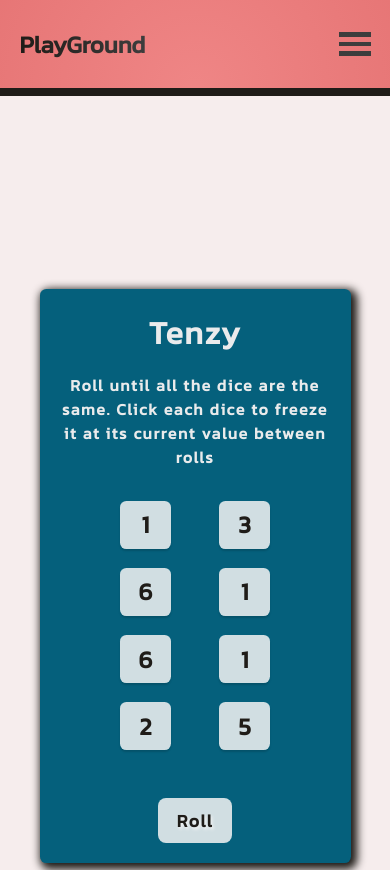
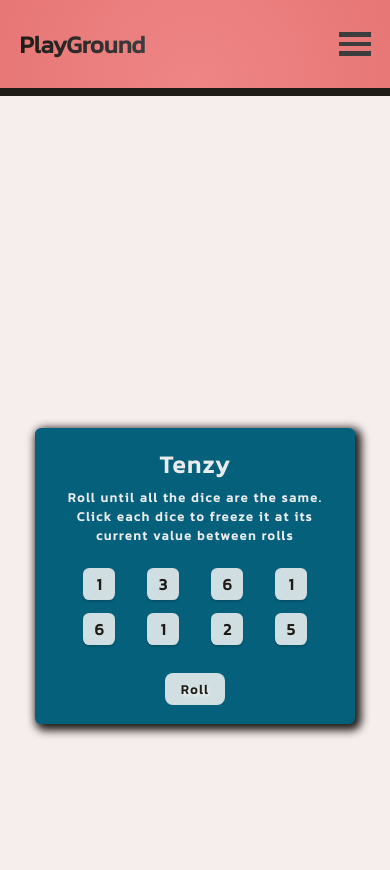
Before and after one commit to diuere/playground.github.io, a React (Create React App) app: page /tenzyGame in a window 390 px wide. Shown: the top 870 px of the page. Built offline with nearby package versions, Linux system fonts and the light colour scheme.

Commit message:
tenzy game responsive design changed
* new css variables for responsive design created;
* variables applied on all required elements;
* tenzy reponsive design applied successfully.

```diff
--- a/src/index.css
+++ b/src/index.css
@@ -2,6 +2,10 @@
 :root {
   --hero-fontSize: 2.5rem;
   --hero-main-gap: 1.5rem;
+  --tenzy-fontSize: 1rem;
+  --tenzy-wrapperWidth: 20rem;
+  --tenzy-wrapperHeight: 20rem;
+  --tenzy-main-gap: .8rem;
   --toe-fontSize: 1.5rem;
   --toe-grid-size: 4rem;
   --quiz-fontSize: 2rem;
@@ -19,6 +23,10 @@
   :root {
     --hero-fontSize: 2rem;
     --hero-main-gap: 1rem;
+    --tenzy-fontSize: .75rem;
+    --tenzy-wrapperWidth: 15rem;
+    --tenzy-wrapperHeight: 15rem;
+    --tenzy-main-gap: .6rem;
     --toe-fontSize: 1.25rem;
     --toe-grid-size: 3rem;
     --mm-fontSize: .8rem;
@@ -35,6 +43,10 @@
   :root {
     --hero-fontSize: 3rem;
     --hero-main-gap: 1.75rem;
+    --tenzy-fontSize: 1.25rem;
+    --tenzy-wrapperWidth: 25rem;
+    --tenzy-wrapperHeight: 25rem;
+    --tenzy-main-gap: 1rem;
     --toe-fontSize: 2rem;
     --toe-grid-size: 6rem;
     --quiz-fontSize: 2.5rem;
@@ -53,6 +65,10 @@
   :root {
     --hero-fontSize: 3.25rem;
     --hero-main-gap: 2rem;
+    --tenzy-fontSize: 1.5rem;
+    --tenzy-wrapperWidth: 30rem;
+    --tenzy-wrapperHeight: 30rem;
+    --tenzy-main-gap: 1.25rem;
     --toe-fontSize: 2.5rem;
     --toe-grid-size: 8rem;
     --quiz-fontSize: 3rem;
@@ -659,7 +675,6 @@ main {
   display: flex;
   justify-content: center;
   align-items: center;
-  padding: 20px;
 }
 
 .tenzy-body {
@@ -669,7 +684,7 @@ main {
   padding: 1.2rem;
   border-radius: 0.4rem;
   background-color: rgb(5, 96, 124);
-  max-width: 30rem;
+  max-width: var(--tenzy-wrapperWidth);
   box-shadow: 0.2rem 0.2rem 0.5rem 0.2rem #1F1C18;
   -webkit-animation: pop-up 0.3s linear forwards;
           animation: pop-up 0.3s linear forwards;
@@ -677,19 +692,19 @@ main {
 .tenzy-body .game-info {
   align-self: center;
   border-radius: 1.2rem;
-  width: 2rem;
-  height: 2rem;
+  width: calc(var(--tenzy-wrapperWidth) * 0.08);
+  height: calc(var(--tenzy-wrapperHeight) * 0.08);
   cursor: pointer;
 }
 
 /* dice content */
 .dice-wrapper {
   display: grid;
-  grid-template-columns: repeat(auto-fit, minmax(0.5rem, 5rem));
-  grid-gap: 1.2rem;
+  grid-template-columns: repeat(auto-fit, minmax(calc(var(--tenzy-main-gap) * 0.5), calc(var(--tenzy-main-gap) * 4)));
+  grid-gap: calc(var(--tenzy-main-gap));
   justify-content: center;
   justify-items: center;
-  margin: 2rem 0 3rem 0;
+  margin: calc(var(--tenzy-main-gap) * 1.75) 0 calc(var(--tenzy-main-gap) * 2.25) 0;
   width: 100%;
 }
 
@@ -699,11 +714,11 @@ main {
   align-items: center;
   border-radius: 0.4rem;
   background-color: rgba(245, 245, 245, 0.85);
-  width: 3.2rem;
-  height: 3rem;
+  width: calc(var(--tenzy-wrapperWidth) * 0.1);
+  height: calc(var(--tenzy-wrapperHeight) * 0.1);
   box-shadow: 0px 2px 2px rgba(0, 0, 0, 0.15);
   color: #1F1C18;
-  font-size: 1.5rem;
+  font-size: var(--tenzy-fontSize);
   font-weight: 700;
   cursor: pointer;
 }
@@ -714,27 +729,29 @@ main {
 }
 
 .tenzy-title {
+  font-size: calc(var(--tenzy-fontSize) * 1.5);
   color: #eaebec;
   letter-spacing: 0.1rem;
 }
 
 .tenzy-p {
-  margin: 1rem 0 0;
+  margin: calc(var(--tenzy-main-gap) * 0.5) 0 0;
+  text-align: center;
+  font-size: calc(var(--tenzy-fontSize) * 0.8);
+  font-weight: 600;
   color: #eaebec;
-  text-align: center;
-  font-weight: 600;
   letter-spacing: 0.1rem;
 }
 
 .tenzy-btn {
-  padding: 0.6rem 1.2rem;
+  padding: calc(var(--tenzy-main-gap) * 0.5) calc(var(--tenzy-main-gap) * 1.2);
   border: 0;
   border-radius: 0.5rem;
   background-color: rgba(245, 245, 245, 0.85);
-  color: #1F1C18;
   font-weight: 600;
   text-shadow: 0.1rem 0.1rem 0.2rem rgb(245, 245, 245);
-  font-size: 1.1rem;
+  font-size: calc(var(--tenzy-fontSize) * 0.8);
+  color: #1F1C18;
   letter-spacing: 0.1rem;
   transition: all 0.3s ease-in-out;
   cursor: pointer;
@@ -765,25 +782,29 @@ main {
 }
 .tenzy-overlay .info-wrapper {
   position: relative;
-  padding: 0.5rem 1.5rem;
+  padding: calc(var(--tenzy-main-gap) * 0.25) calc(var(--tenzy-main-gap) * 1.25);
   border-radius: 0.5rem;
   background: rgb(245, 245, 245);
-  max-width: 24rem;
+  max-width: calc(var(--tenzy-wrapperWidth) * 0.75);
   width: 60%;
   scale: 0;
   transition: scale 0.5s ease;
 }
 .tenzy-overlay .round-info {
   display: grid;
-  gap: 0.5rem;
-  margin: 1rem 0;
+  gap: calc(var(--tenzy-main-gap) * 0.5);
+  margin: calc(var(--tenzy-main-gap)) 0;
 }
 .tenzy-overlay .info-title {
-  padding: 0.5rem 0;
+  padding: calc(var(--tenzy-main-gap) * 0.5) 0;
   text-align: center;
+  font-size: calc(var(--tenzy-fontSize) * 1.1);
 }
 .tenzy-overlay .bold {
   font-weight: 700;
+}
+.tenzy-overlay .info-rolls, .tenzy-overlay .info-time {
+  font-size: calc(var(--tenzy-fontSize) * 0.9);
 }
 .tenzy-overlay .close-icon {
   top: 0.9rem;
@@ -797,15 +818,15 @@ main {
 }
 .tenzy-overlay .addScore-label {
   display: block;
-  margin: 0.5rem 0;
+  margin: calc(var(--tenzy-main-gap) * 0.5) 0;
   width: 100%;
   text-align: center;
-  font-size: 0.9rem;
+  font-size: calc(var(--tenzy-fontSize) * 0.8);
   font-weight: bold;
 }
 .tenzy-overlay .add-score-btn {
-  margin-left: 0.5rem;
-  padding: 0.2rem 0.5rem;
+  margin-left: calc(var(--tenzy-main-gap) * 0.5);
+  padding: calc(var(--tenzy-main-gap) * 0.35) calc(var(--tenzy-main-gap) * 0.7);
   border: 0.001rem solid #1F1C18;
   border-radius: 0.1rem;
   font-weight: 600;
@@ -813,8 +834,8 @@ main {
   cursor: pointer;
 }
 .tenzy-overlay .best-score-wrapper {
-  margin: 1rem auto;
-  padding: 0.8rem 1rem;
+  margin: calc(var(--tenzy-main-gap)) auto;
+  padding: calc(var(--tenzy-main-gap) * 0.75) calc(var(--tenzy-main-gap) * 1.25);
   border-radius: 0.5rem;
   background-color: rgb(218, 218, 218);
   width: 100%;
@@ -826,12 +847,12 @@ main {
   align-items: center;
 }
 .tenzy-overlay .best-score-content-wrapper:not(:first-child) {
-  font-size: 0.8rem;
-  margin-top: 0.3rem;
+  font-size: calc(var(--tenzy-fontSize) * 0.8);
+  margin-top: calc(var(--tenzy-main-gap) * 0.5);
   margin-left: 0.05rem;
 }
 .tenzy-overlay .best-score-content-wrapper:first-child .best-score {
-  font-size: 0.9rem;
+  font-size: calc(var(--tenzy-fontSize) * 0.9);
   color: rgb(2, 179, 102);
 }
 .tenzy-overlay .best-score span {
@@ -839,12 +860,11 @@ main {
 }
 .tenzy-overlay .delete-fav-score {
   margin-left: 0.2rem;
+  padding: calc(var(--tenzy-main-gap) * 0.025) calc(var(--tenzy-main-gap) * 0.5);
   border: 0.001rem solid #1F1C18;
   border-radius: 0.2rem;
-  width: 1.5rem;
-  font-size: 1.2rem;
+  font-size: calc(var(--tenzy-fontSize));
   font-weight: 700;
-  transform: scale(0.8);
   cursor: pointer;
 }
 
--- a/src/index.scss
+++ b/src/index.scss
@@ -101,6 +101,12 @@ $break-points: (
     --hero-fontSize: 2.5rem;
     --hero-main-gap: 1.5rem;
 
+    // tenzy game variables
+    --tenzy-fontSize: 1rem;
+    --tenzy-wrapperWidth: 20rem;
+    --tenzy-wrapperHeight: 20rem;
+    --tenzy-main-gap: .8rem;
+
     // tic tac toe game variables
     --toe-fontSize: 1.5rem;
     --toe-grid-size: 4rem;
@@ -127,6 +133,12 @@ $break-points: (
         --hero-fontSize: 2rem;
         --hero-main-gap: 1rem;
 
+        // tenzy game variables
+        --tenzy-fontSize: .75rem;
+        --tenzy-wrapperWidth: 15rem;
+        --tenzy-wrapperHeight: 15rem;
+        --tenzy-main-gap: .6rem;
+
         // tic tac toe game variables
         --toe-fontSize: 1.25rem;
         --toe-grid-size: 3rem;
@@ -150,6 +162,12 @@ $break-points: (
         --hero-fontSize: 3rem;
         --hero-main-gap: 1.75rem;
 
+        // tenzy game variables
+        --tenzy-fontSize: 1.25rem;
+        --tenzy-wrapperWidth: 25rem;
+        --tenzy-wrapperHeight: 25rem;
+        --tenzy-main-gap: 1rem;
+
         // tic tac toe game variables
         --toe-fontSize: 2rem;
         --toe-grid-size: 6rem;
@@ -176,6 +194,12 @@ $break-points: (
     @include la{
         --hero-fontSize: 3.25rem;
         --hero-main-gap: 2rem;
+
+        // tenzy game variables
+        --tenzy-fontSize: 1.5rem;
+        --tenzy-wrapperWidth: 30rem;
+        --tenzy-wrapperHeight: 30rem;
+        --tenzy-main-gap: 1.25rem;
 
         // tic tac toe game variables
         --toe-fontSize: 2.5rem;
@@ -780,7 +804,6 @@ main{
         display: flex;
         justify-content: center;
         align-items: center;
-        padding: 20px;
     }
 }
 
@@ -791,15 +814,15 @@ main{
     padding: 1.2rem;
     border-radius: .4rem;
     background-color: $tenzy-background-color-1;
-    max-width: 30rem;
+    max-width: var(--tenzy-wrapperWidth);
     box-shadow: .2rem .2rem .5rem .2rem $clr-dark-1;
     animation: pop-up .3s linear forwards;
 
     .game-info {
         align-self: center;
         border-radius: 1.2rem;
-        width: 2rem;
-        height: 2rem;
+        width: calc(var(--tenzy-wrapperWidth) * .08);
+        height: calc(var(--tenzy-wrapperHeight) * .08);
         cursor: pointer;
     }
 }
@@ -807,11 +830,11 @@ main{
  /* dice content */
  .dice-wrapper{
     display: grid;
-    grid-template-columns: repeat(auto-fit, minmax(.5rem, 5rem));
-    grid-gap: 1.2rem;
+    grid-template-columns: repeat(auto-fit, minmax(calc(var(--tenzy-main-gap) * .5), calc(var(--tenzy-main-gap) * 4)));
+    grid-gap: calc(var(--tenzy-main-gap));
     justify-content: center;
     justify-items: center;
-    margin: 2rem 0 3rem 0;
+    margin: calc(var(--tenzy-main-gap) * 1.75) 0 calc(var(--tenzy-main-gap) * 2.25) 0;
     width: 100%;
 }
 .die{
@@ -820,11 +843,11 @@ main{
     align-items: center;
     border-radius: .4rem;
     background-color: rgba($tenzy-color, .85);
-    width: 3.2rem;
-    height: 3rem;
+    width: calc(var(--tenzy-wrapperWidth) * .1);
+    height: calc(var(--tenzy-wrapperHeight) * .1);
     box-shadow: 0px 2px 2px rgba(0, 0, 0, 0.15);
     color: $clr-dark-1;
-    font-size: 1.5rem;
+    font-size: var(--tenzy-fontSize);
     font-weight: 700;
     cursor: pointer;
 }
@@ -835,29 +858,31 @@ main{
 }
 
 .tenzy-title{
+    font-size: calc(var(--tenzy-fontSize) * 1.5);
     color: $fontClr-primary;
     letter-spacing: .1rem;
 }
 
 .tenzy-p{
-    margin: 1rem 0 0;
+    margin: calc(var(--tenzy-main-gap) * .5) 0 0;
+    text-align: center;
+    font-size: calc(var(--tenzy-fontSize) * .8);
+    font-weight: 600;
     color: $fontClr-primary;
-    text-align: center;
-    font-weight: 600;
     letter-spacing: .1rem;
 }
 
 
 
 .tenzy-btn{
-    padding: .6rem 1.2rem;
+    padding: calc(var(--tenzy-main-gap) * .5) calc(var(--tenzy-main-gap) * 1.2);
     border: 0;
     border-radius: .5rem;
     background-color: rgba($tenzy-color, .85);
-    color: $clr-dark-1;
     font-weight: 600;
     text-shadow: .1rem .1rem .2rem $tenzy-color;
-    font-size: 1.1rem;
+    font-size: calc(var(--tenzy-fontSize) * .8);
+    color: $clr-dark-1;
     letter-spacing: .1rem;
     transition: $main-transition;
     cursor: pointer;
@@ -884,10 +909,10 @@ main{
     /* game info content section*/
     .info-wrapper{
         position: relative;
-        padding: .5rem 1.5rem;
+        padding: calc(var(--tenzy-main-gap) * .25) calc(var(--tenzy-main-gap) * 1.25);
         border-radius: .5rem;
         background: $tenzy-color;
-        max-width: 24rem;
+        max-width: calc(var(--tenzy-wrapperWidth) * .75);
         width: 60%;
         scale: 0;
         transition: scale 0.5s ease;
@@ -895,16 +920,21 @@ main{
 
     .round-info{
         display: grid;
-        gap: .5rem;
-        margin: 1rem 0;
+        gap: calc(var(--tenzy-main-gap) * .5);
+        margin: calc(var(--tenzy-main-gap)) 0;
     }
 
     .info-title{
-        padding: .5rem 0;
+        padding: calc(var(--tenzy-main-gap) * .5) 0;
         text-align: center;
+        font-size: calc(var(--tenzy-fontSize) * 1.1);
     }
     .bold{
         font-weight: 700;
+    }
+
+    .info-rolls, .info-time{
+        font-size: calc(var(--tenzy-fontSize) * .9);
     }
 
     /* game info close icon */
@@ -927,15 +957,15 @@ main{
     /* add to favorite button */
     .addScore-label{
         display: block;
-        margin: .5rem 0;
+        margin: calc(var(--tenzy-main-gap) * .5) 0;
         width: 100%;
         text-align: center;
-        font-size: .9rem;
+        font-size: calc(var(--tenzy-fontSize) * .8);
         font-weight: bold;
     }
     .add-score-btn{
-        margin-left: .5rem;
-        padding:.2rem .5rem;
+        margin-left: calc(var(--tenzy-main-gap) * .5);
+        padding:calc(var(--tenzy-main-gap) * .35) calc(var(--tenzy-main-gap) * .7);
         border: .001rem solid $clr-dark-1;
         border-radius: .1rem;
         font-weight: 600;
@@ -944,8 +974,8 @@ main{
     }
     /* best score container and its items */
     .best-score-wrapper{
-        margin: 1rem auto;
-        padding: .8rem 1rem;
+        margin: calc(var(--tenzy-main-gap)) auto;
+        padding: calc(var(--tenzy-main-gap) * .75) calc(var(--tenzy-main-gap) * 1.25);
         border-radius: .5rem;
         background-color: rgb(218, 218, 218);
         width: 100%;
@@ -957,12 +987,12 @@ main{
         align-items: center
     }
     .best-score-content-wrapper:not(:first-child){
-        font-size: .8rem;
-        margin-top: .3rem;
+        font-size: calc(var(--tenzy-fontSize) * .8);
+        margin-top: calc(var(--tenzy-main-gap) * .5);
         margin-left: .05rem;
     }
     .best-score-content-wrapper:first-child .best-score{
-        font-size: .9rem;
+        font-size: calc(var(--tenzy-fontSize) * .9);
         color: rgb(2, 179, 102);
     }
     .best-score span{
@@ -970,15 +1000,15 @@ main{
     }
     .delete-fav-score{
         margin-left: .2rem;
+        padding:calc(var(--tenzy-main-gap) * .025) calc(var(--tenzy-main-gap) * .5);
         border: .001rem solid $clr-dark-1;
         border-radius: .2rem;
-        width: 1.5rem;
-        font-size: 1.2rem;
+        font-size: calc(var(--tenzy-fontSize));
         font-weight: 700;
-        transform: scale(.8);
         cursor: pointer;
     }
 }
+
 
 
 
```
Also changed, not shown: 1 other file (tests, documents, lock files or other folders).
